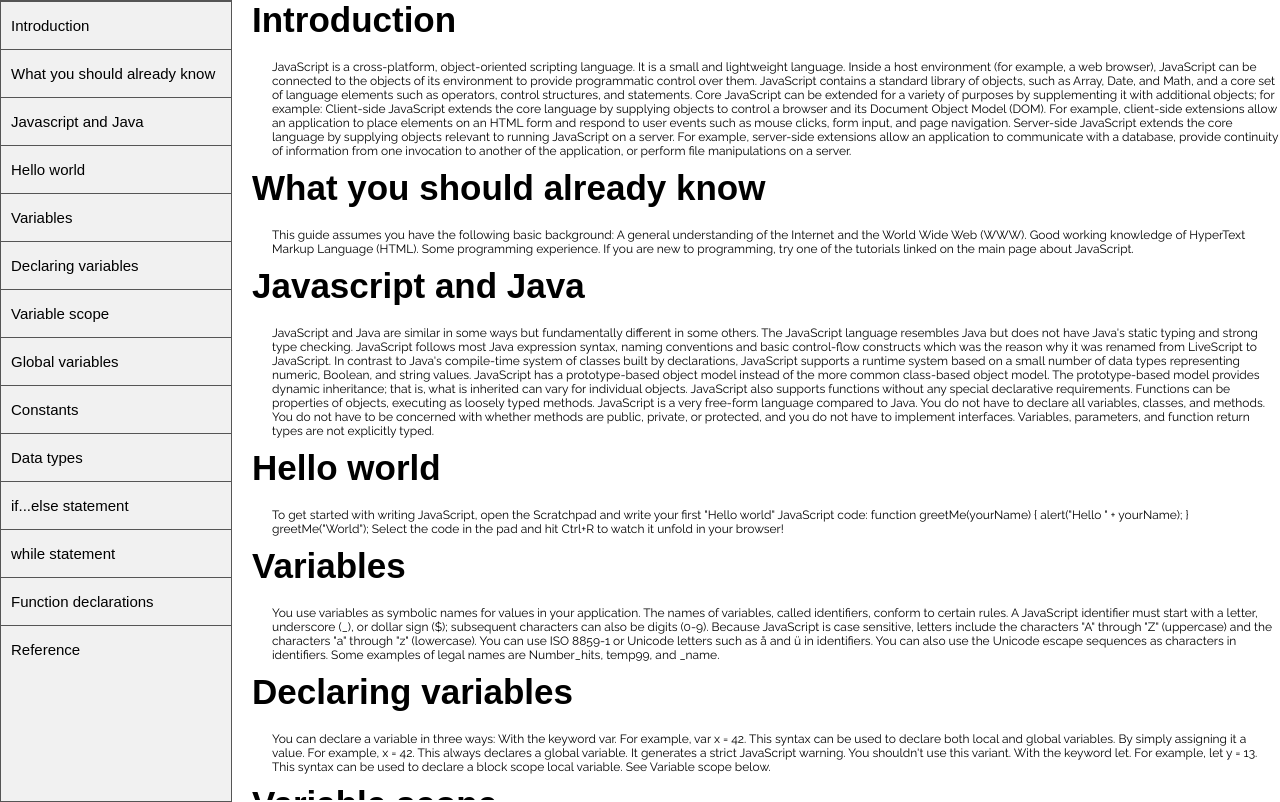
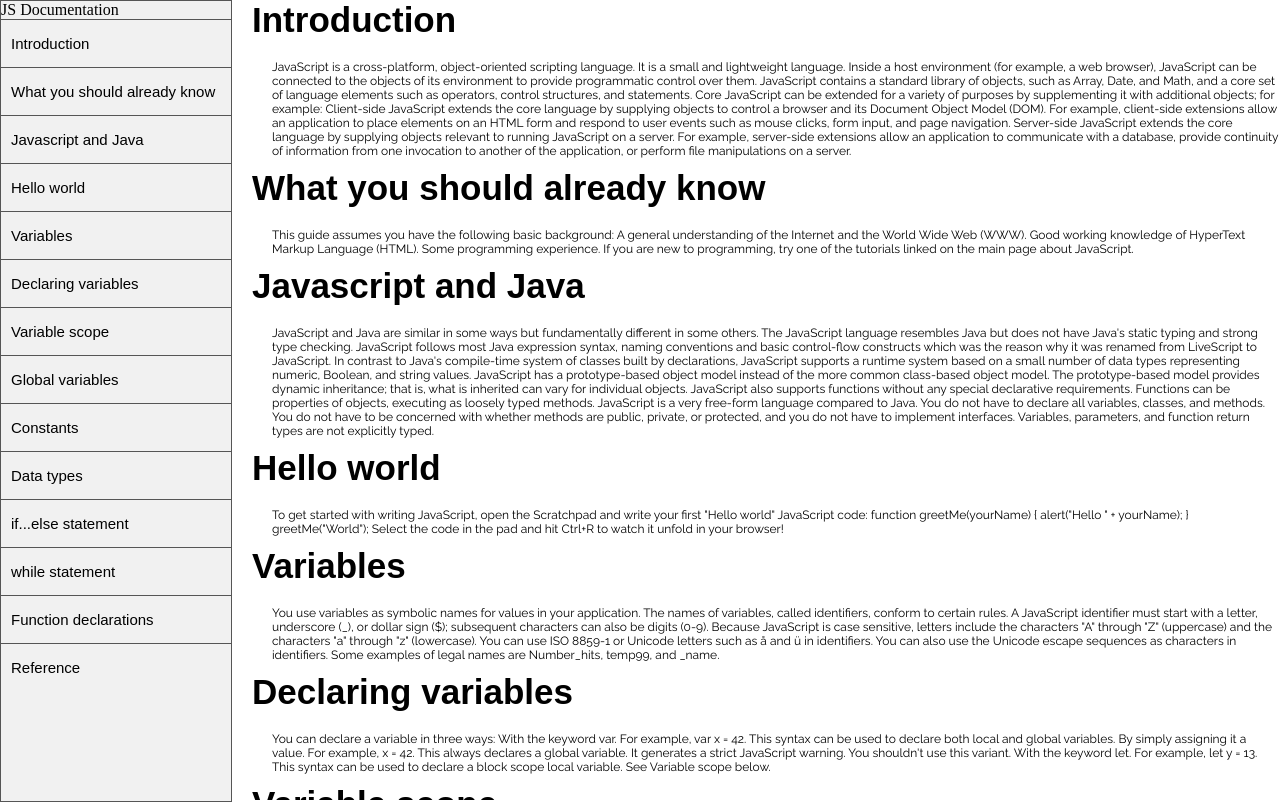
Before and after one commit to saqib40/JS-Documentation-Page, a plain HTML site: page index.html in a window 1280 px wide. Drawn offline with Linux system fonts and the light colour scheme; a web font is replaced by a local one.

Commit message:
Create index.html

```diff
--- a/index.html
+++ b/index.html
@@ -6,7 +6,7 @@
     </head>
     <body>
         <nav>
-        <ul>
+        <ul><span>JS Documentation</span>
             <li><a href="#1">Introduction</a></li>
             <li><a href="#2">What you should already know</a></li>
             <li><a href="#3">Javascript and Java</a></li>
```
